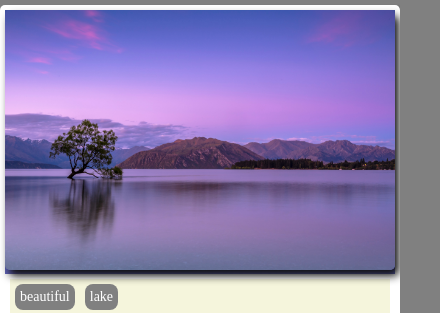
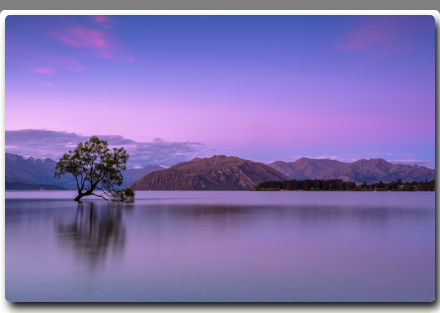
Before and after one commit to jakariasks/responsiveCard, a plain HTML site: page index.html in a window 390 px wide. Shown: the top 313 px of the page, 440 px wide, since content can reach past the window. Drawn offline with Linux system fonts and the light colour scheme.

Commit message:
Add files via upload

```diff
--- a/style.css
+++ b/style.css
@@ -84,16 +84,9 @@ p{
 @media screen and (max-width:450px){
 
     .container{
-        background-color: #fff;
-        margin:5px auto ;
-        width: 400px;
-    }
-    .img {
-        background-image: url("lake.jpg");
-        width: 390px;
-        /* border: 3px solid black; */
-        height: 50%;
-
-
+        /* width: 30vw; */
+        min-width: 440px;
+        /* height: 95vh; */
+        min-height: auto;
     }
 }
```
